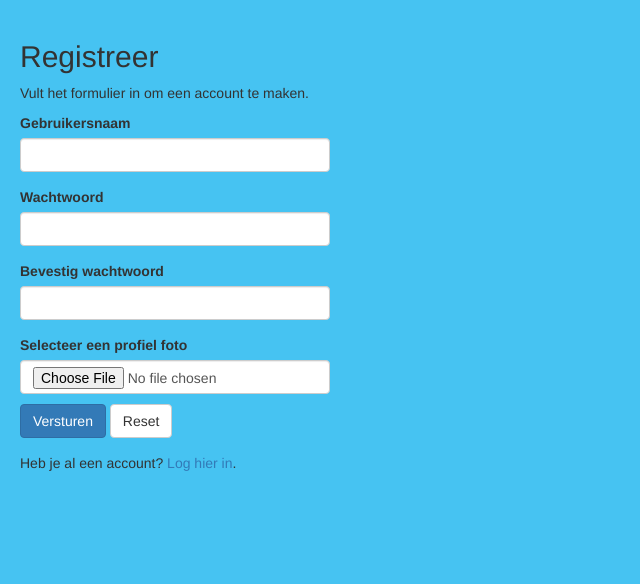
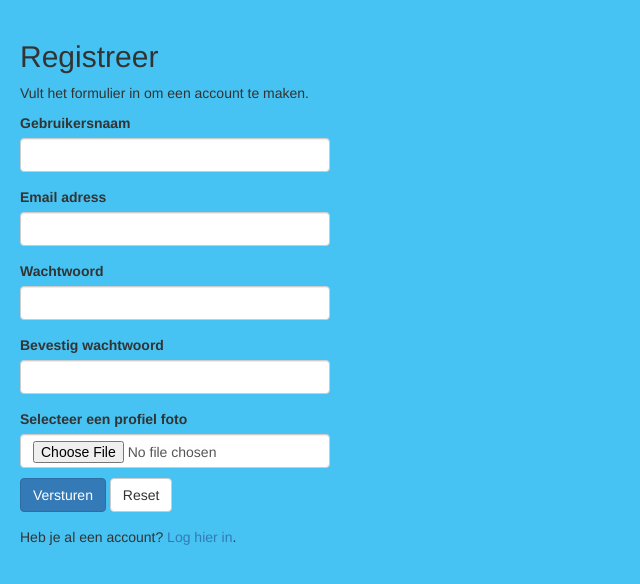
Before and after one commit to Gerri-Eickhof/CLE-3, a PHP site: page /register.php in a window 1280 px wide. Shown: the top 584 px of the page, without its empty margins (0-640 px from the left). Run offline with PHP 8.4, Linux system fonts and the light colour scheme.

Commit message:
Email adress toegevoegd in het registreer formulier

```diff
--- a/register.php
+++ b/register.php
@@ -3,8 +3,8 @@
 require_once "included/db-connection.php";
 
 // Define variables and initialize with empty values
-$username = $password = $confirm_password = $avatar = "";
-$username_err = $password_err = $confirm_password_err = $avatar_err = "";
+$username = $email = $password = $confirm_password = $avatar = "";
+$username_err = $email_err = $password_err = $confirm_password_err = $avatar_err = "";
 
 // Processing form data when form is submitted
 if($_SERVER["REQUEST_METHOD"] == "POST"){
@@ -42,6 +42,13 @@ if($_SERVER["REQUEST_METHOD"] == "POST"){
         }
     }
 
+    // Validate Email
+    if(empty(trim($_POST["email"]))){
+        $email_err = "Vul een email in.";
+    } else{
+        $email = trim($_POST["email"]);
+    }
+
     // Validate password
     if(empty(trim($_POST["password"]))){
         $password_err = "Voer een wachtwoord in.";
@@ -70,17 +77,18 @@ if($_SERVER["REQUEST_METHOD"] == "POST"){
     }
 
     // Check input errors before inserting in database
-    if(empty($username_err) && empty($password_err) && empty($confirm_password_err) && empty($avatar_err)){
+    if(empty($username_err) && empty($email_err) && empty($password_err) && empty($confirm_password_err) && empty($avatar_err)){
 
         // Prepare an insert statement
-        $sql = "INSERT INTO users (username, password, avatar) VALUES (?, ?, ?)";
+        $sql = "INSERT INTO users (username, email, password, avatar) VALUES (?, ?, ?, ?)";
 
         if($stmt = mysqli_prepare($link, $sql)){
             // Bind variables to the prepared statement as parameters
-            mysqli_stmt_bind_param($stmt, "sss", $param_username, $param_password, $param_avatar);
+            mysqli_stmt_bind_param($stmt, "ssss", $param_username, $param_email, $param_password, $param_avatar);
 
             // Set parameters
             $param_username = $username;
+            $param_email = $email;
             $param_password = password_hash($password, PASSWORD_DEFAULT); // Creates a password hash
             $param_avatar = $avatar;
 
@@ -120,6 +128,11 @@ if($_SERVER["REQUEST_METHOD"] == "POST"){
             <input type="text" name="username" class="form-control" value="<?php echo $username; ?>">
             <span class="help-block"><?php echo $username_err; ?></span>
         </div>
+        <div class="form-group <?php echo (!empty($email_err)) ? 'has-error' : ''; ?>">
+            <label>Email adress</label>
+            <input type="email" name="email" class="form-control" value="<?php echo $email; ?>">
+            <span class="help-block"><?php echo $email_err; ?></span>
+        </div>
         <div class="form-group <?php echo (!empty($password_err)) ? 'has-error' : ''; ?>">
             <label>Wachtwoord</label>
             <input type="password" name="password" class="form-control" value="<?php echo $password; ?>">
```
